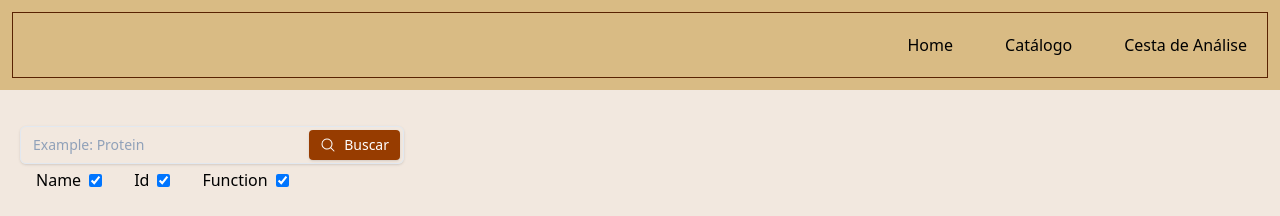
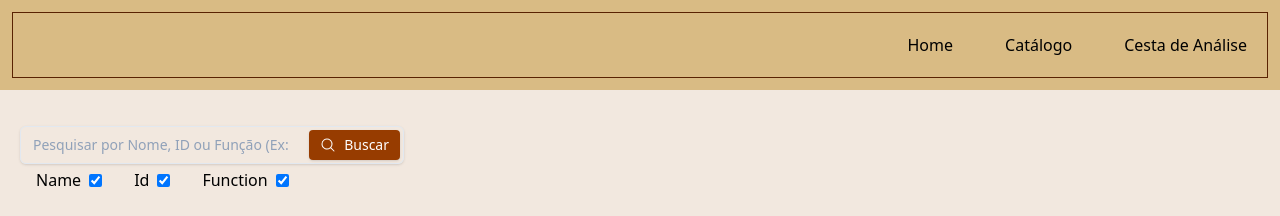
Before and after one commit to im-ivan/bio-data, a React (Vite) app: page /catalog in a window 1280 px wide. Shown: the top 216 px of the page. Built offline with nearby package versions, Linux system fonts and the light colour scheme.

Commit message:
chg: filter placeholder

```diff
--- a/src/components/GeneCatalog.tsx
+++ b/src/components/GeneCatalog.tsx
@@ -45,7 +45,7 @@ export const GeneCatalog = () => {
                 <div className="relative">
                     <input
                         className="w-full bg-transparent placeholder:text-slate-400 text-amber-700 text-sm border border-slate-200 rounded-md pl-3 pr-28 py-2 transition duration-300 ease focus:outline-none focus:border-amber-400 hover:border-amber-600 shadow-sm focus:shadow"
-                        placeholder="Example: Protein"
+                        placeholder="Pesquisar por Nome, ID ou Função (Ex: 'Protein' ou 'BRCA')"
                         onChange={e => setSearch(e.target.value)}
                         value={search}
                     />
```
